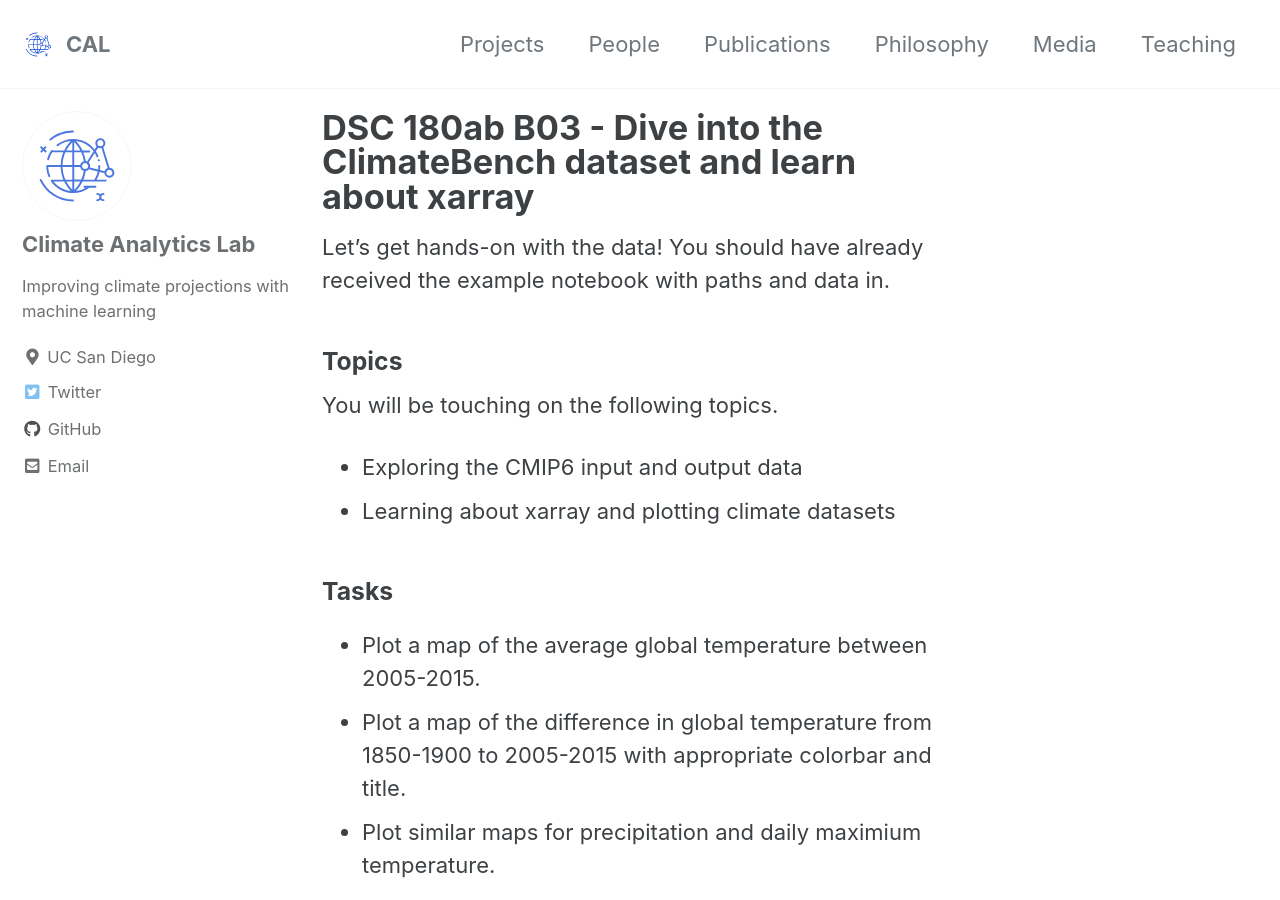
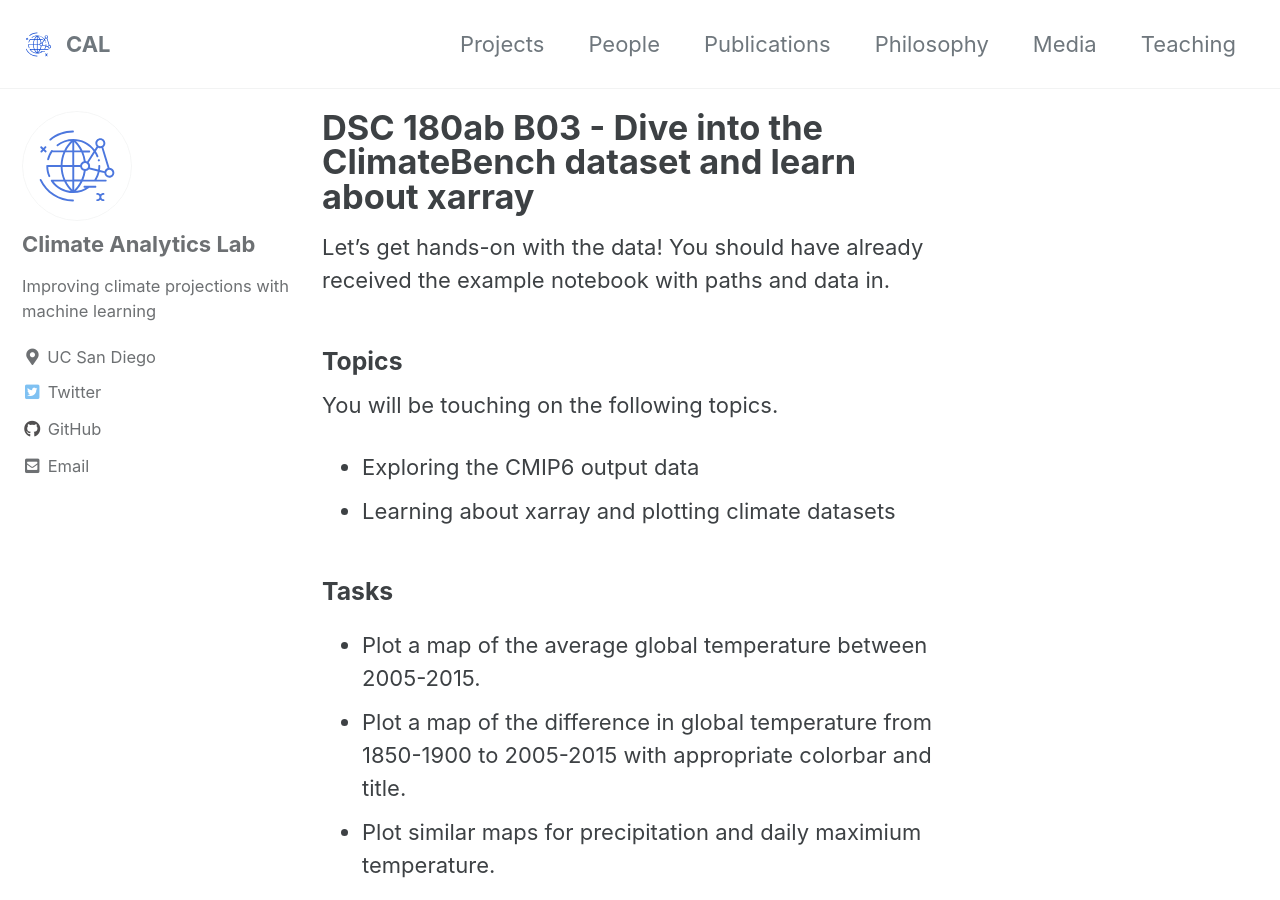
Before and after one commit to jackljk/climate-analytics-lab.github.io, a Jekyll site: the page built from _pages/dsc_180_data.md, in a window 1280 px wide and 900 px high. Built offline with Jekyll 4.4.1, drawn with Linux system fonts in a browser that asks for light colours; cached includes are drawn as plain includes.

Commit message:
Update DSC 180 Data Science Capstone course page

```diff
--- a/_pages/dsc_180_data.md
+++ b/_pages/dsc_180_data.md
@@ -10,7 +10,7 @@ Let's get hands-on with the data! You should have already received the example n
 
 You will be touching on the following topics.
 
-- Exploring the CMIP6 input and output data
+- Exploring the CMIP6 output data
 - Learning about xarray and plotting climate datasets
 
 
```
